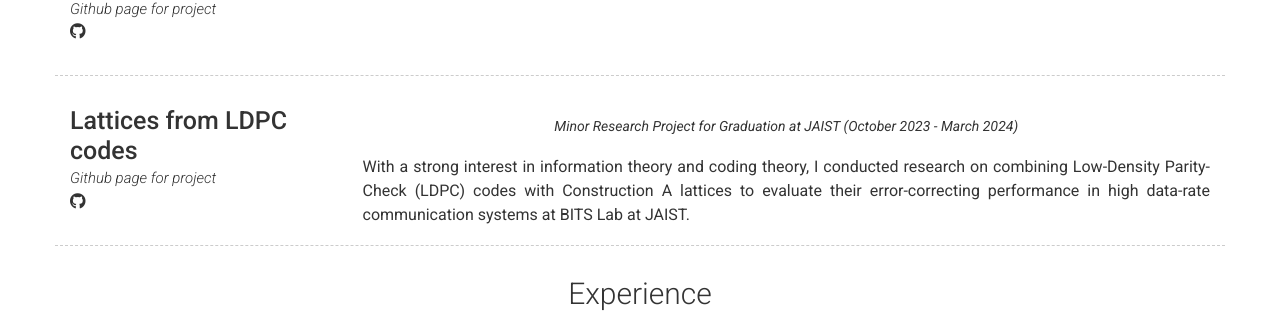
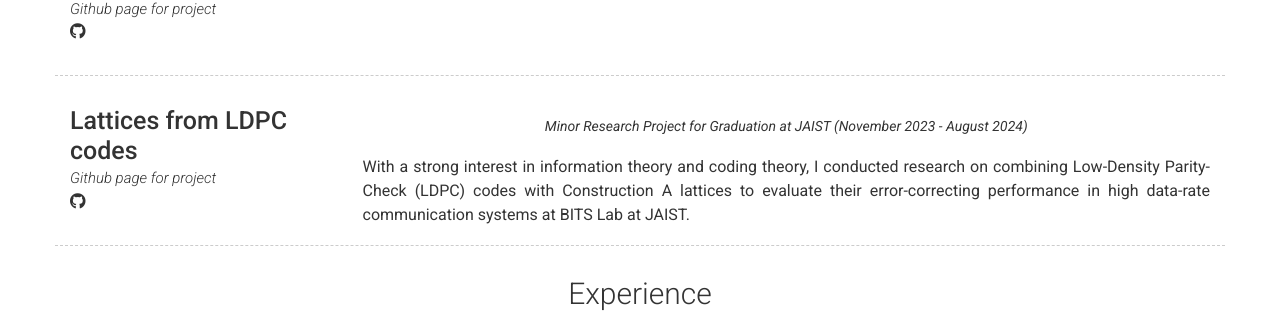
Before and after one commit to strike137/strike137.github.io, a Jekyll site: the page built from index.md, in a window 1280 px wide and 900 px high, scrolled down 2773 px. Shown: the part 142-454 px from the top of the window. Built offline with Jekyll 4.4.1, drawn with Linux system fonts in a browser that asks for light colours; nearby versions of some CDN libraries.

Commit message:
Update _config.yml

```diff
--- a/_config.yml
+++ b/_config.yml
@@ -121,7 +121,7 @@ content:
            icon: fab fa-github
            url: https://github.com/strike137/Lattices-from-LDPC-codes
         quote: >
-         Minor Research Project for Graduation at JAIST (October 2023 - March 2024)
+         Minor Research Project for Graduation at JAIST (November 2023 - August 2024)
         description: |
           With a strong interest in information theory and coding theory, I conducted research on combining Low-Density Parity-Check (LDPC) codes with Construction A lattices to evaluate their error-correcting performance in high data-rate communication systems at BITS Lab at JAIST.
 
```
